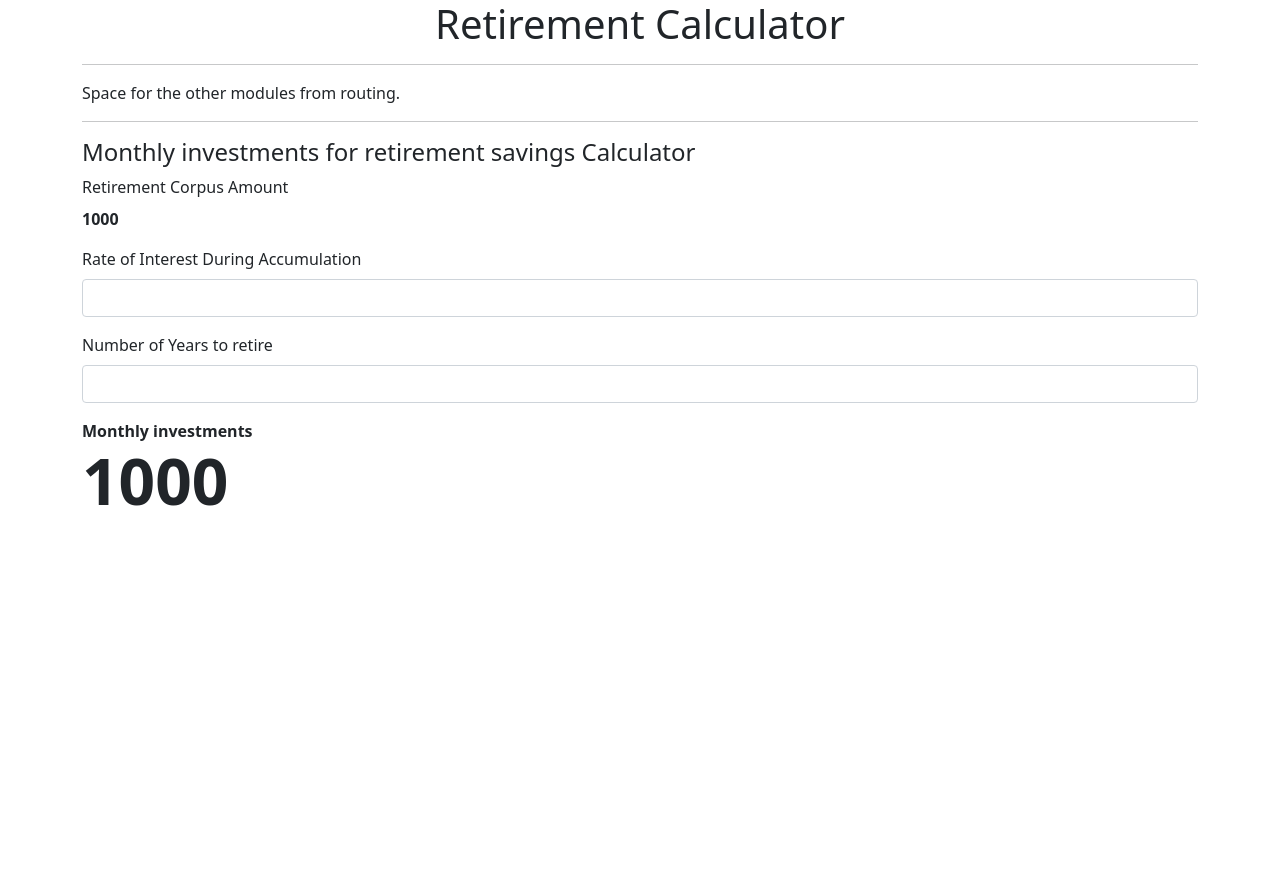
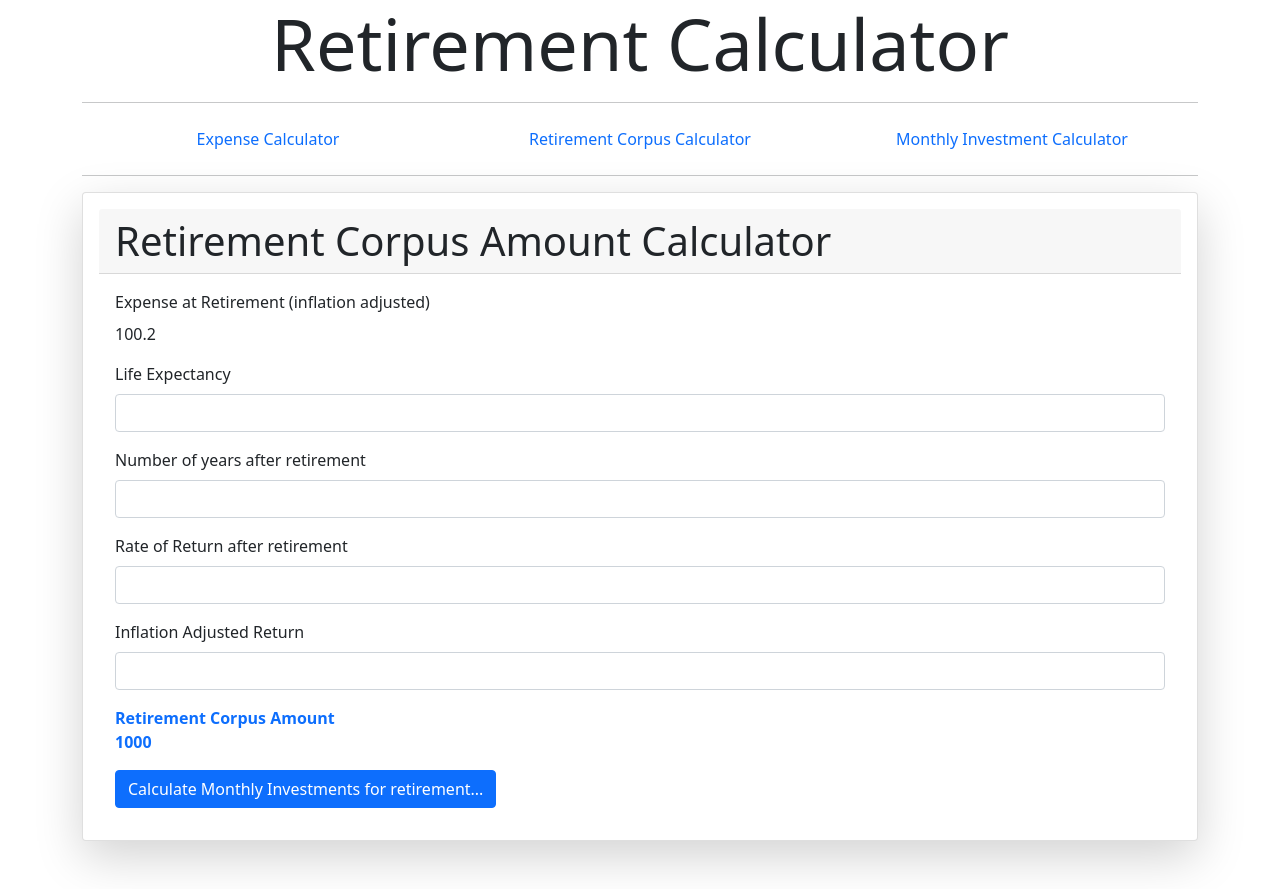
Before and after one commit to mvnshrikanth/retirement-calculator, an Angular app: page /retirement-corpus-calc in a window 1280 px wide. Before the commit the page ends 800 px from the top, so only its background shows below. Built offline with nearby package versions, Linux system fonts and the light colour scheme.

Commit message:
Added css classes
Added css classes

```diff
--- /dev/null
+++ b/src/app/app-navigation/app-navigation.component.html
@@ -0,0 +1,5 @@
+<nav class="nav nav-pills nav-justified">
+    <a class="nav-link" routerLink='/' routerLinkActive="active-link">Expense Calculator</a>
+    <a class="nav-link" routerLink='/retirement-corpus-calc' routerLinkActive="active-link">Retirement Corpus Calculator</a>
+    <a class="nav-link" routerLink='/monthly-invst-calc' routerLinkActive="active-link">Monthly Investment Calculator</a>
+</nav>
--- /dev/null
+++ b/src/app/app-navigation/app-navigation.component.ts
@@ -0,0 +1,15 @@
+import { Component, OnInit } from '@angular/core';
+
+@Component({
+  selector: 'app-app-navigation',
+  templateUrl: './app-navigation.component.html',
+  styleUrls: ['./app-navigation.component.css']
+})
+export class AppNavigationComponent implements OnInit {
+
+  constructor() { }
+
+  ngOnInit(): void {
+  }
+
+}
--- a/src/app/app.component.html
+++ b/src/app/app.component.html
@@ -1,21 +1,19 @@
 <div class="container">
   <div class="row">
     <div class="col">
-      <h1 class="text-center"> Retirement Calculator </h1>
+      <h1 class="display-2 text-center">Retirement Calculator</h1>
       <hr>
     </div>
   </div>
   <div class="row">
     <div class="col">
-      <p>Space for the other modules from routing.</p>
+      <app-app-navigation></app-app-navigation>
       <hr>
     </div>
   </div>
   <div class="row">
     <div class="col">
-      <!-- <app-expense-calculator></app-expense-calculator> -->
-      <!-- <app-retirement-corpus-calculator></app-retirement-corpus-calculator> -->
-      <app-monthly-investments-calculator></app-monthly-investments-calculator>
+      <router-outlet></router-outlet>
     </div>
   </div>
 </div>
--- a/src/app/expense-calculator/expense-calculator.component.html
+++ b/src/app/expense-calculator/expense-calculator.component.html
@@ -1,4 +1,8 @@
-<h4>Expenses at Retirement Calculator</h4>
+<div class="card shadow-lg p-3 mb-5 bg-body rounded">
+    <div class="card-header display-6">
+        Expenses at Retirement Calculator
+    </div>
+    <div class="card-body">
         <form>
             <div class="mb-3">
                 <label for="cur-mnth-exp" class="form-label">Current Monthyl Expense</label>
@@ -25,8 +29,10 @@
                 <input type="text" class="form-control" id="yrs-of-retire">
             </div>
             <div>
-        <label class="fw-bold">Expense at Retirement (Inflation Adjusted)</label>
-        <p class="display-3 fw-bold">100.2</p>
+                <label class="fw-bold text-primary">Expense at Retirement (Inflation Adjusted)</label>
+                <p class="fw-bold text-primary">100.2</p>
             </div>
-    <button type="submit" class="btn btn-primary">Next Calculate Retirement Corpus... </button>
+            <button type="submit" class="btn btn-primary">Calculate Retirement Corpus... </button>
         </form>
+    </div>
+</div>
--- a/src/app/monthly-investments-calculator/monthly-investments-calculator.component.html
+++ b/src/app/monthly-investments-calculator/monthly-investments-calculator.component.html
@@ -1,8 +1,12 @@
-<h4>Monthly investments for retirement savings Calculator</h4>
+<div class="card shadow-lg p-3 mb-5 bg-body rounded">
+    <div class="card-header display-6">
+        Monthly investments for retirement savings Calculator
+    </div>
+    <div class="card-body">
         <form>
             <div class="mb-3">
                 <label for="retire-crps-amt" class="form-label">Retirement Corpus Amount </label>
-        <p class="fw-bold">1000</p>
+                <p>1000</p>
             </div>
             <div class="mb-3">
                 <label for="rte-of-int-drng-accum" class="form-label">Rate of Interest During Accumulation</label>
@@ -13,7 +17,9 @@
                 <input type="text" class="form-control" id="num-of-yr-aftr-retire">
             </div>
             <div class="mb-3">
-        <label class="fw-bold">Monthly investments</label>
-        <p class="display-3 fw-bold">1000</p>
+                <label class="fw-bold text-primary">Monthly investments</label>
+                <p class="fw-bold text-primary">1000</p>
             </div>
         </form>
+    </div>
+</div>
--- a/src/app/retirement-corpus-calculator/retirement-corpus-calculator.component.html
+++ b/src/app/retirement-corpus-calculator/retirement-corpus-calculator.component.html
@@ -1,8 +1,12 @@
-<h4>Retirement Corpus Amount Calculator</h4>
+<div class="card shadow-lg p-3 mb-5 bg-body rounded">
+    <div class="card-header display-6">
+        Retirement Corpus Amount Calculator
+    </div>
+    <div class="card-body">
         <form>
             <div class="mb-3">
                 <label for="exp-at-retire" class="form-label">Expense at Retirement (inflation adjusted)</label>
-        <p class="fw-bold">100.2</p>
+                <p>100.2</p>
             </div>
             <div class="mb-3">
                 <label for="lif-expect" class="form-label">Life Expectancy</label>
@@ -21,8 +25,10 @@
                 <input type="text" class="form-control" id="inf-adj-rtn">
             </div>
             <div class="mb-3">
-        <label class="fw-bold">Retirement Corpus Amount</label>
-        <p class="display-3 fw-bold">1000</p>
+                <label class="fw-bold text-primary">Retirement Corpus Amount</label>
+                <p class="fw-bold text-primary">1000</p>
             </div>
-    <button type="submit" class="btn btn-primary">Next Calculate Monthly Investments for retirement... </button>
+            <button type="submit" class="btn btn-primary">Calculate Monthly Investments for retirement... </button>
         </form>
+    </div>
+</div>
```
Also changed, not shown: src/app/app.module.ts (+21 -7 lines), src/app/app-navigation/app-navigation.component.css (added), 1 other file (tests, documents, lock files or other folders). Lines whose indentation alone changed are shown as unchanged.
